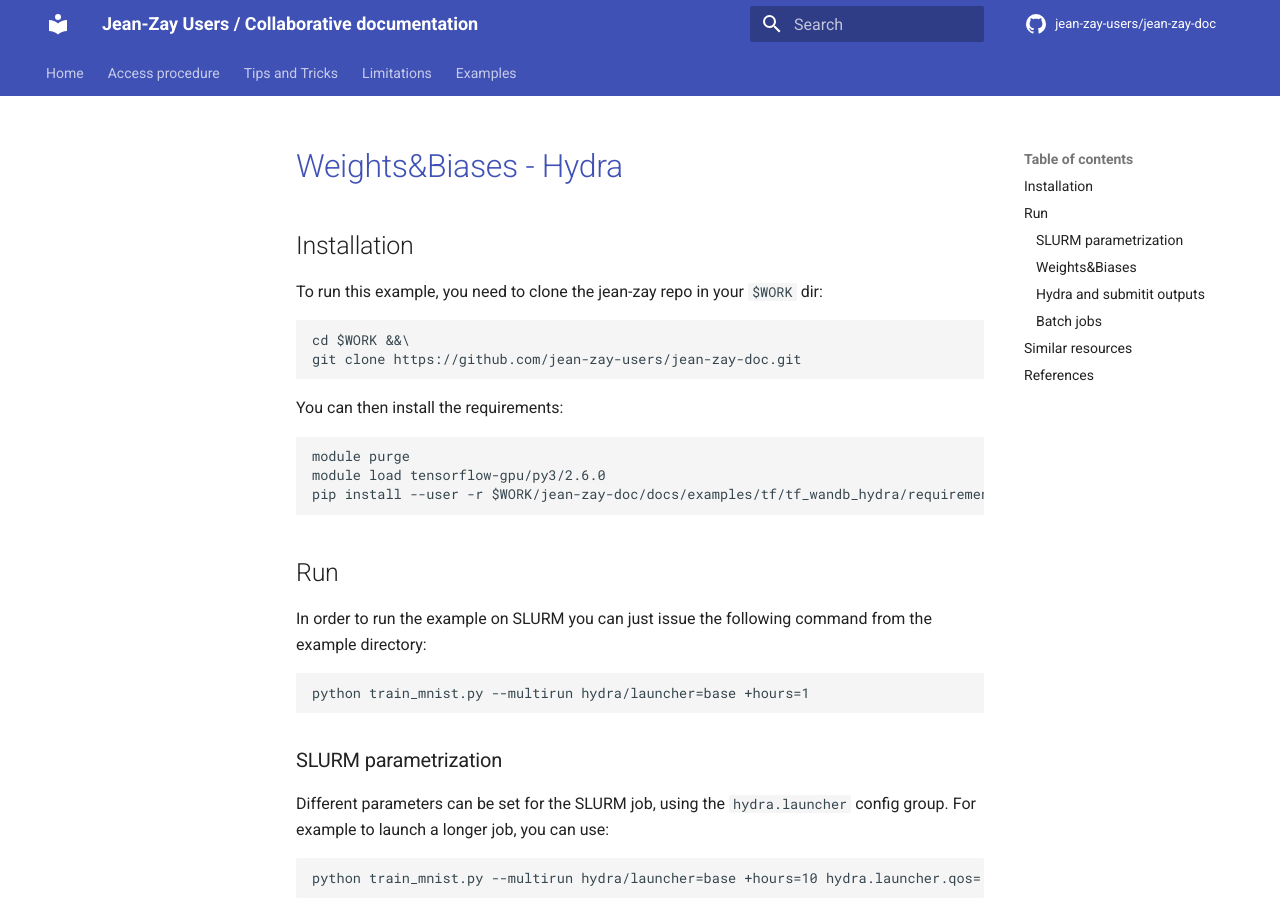
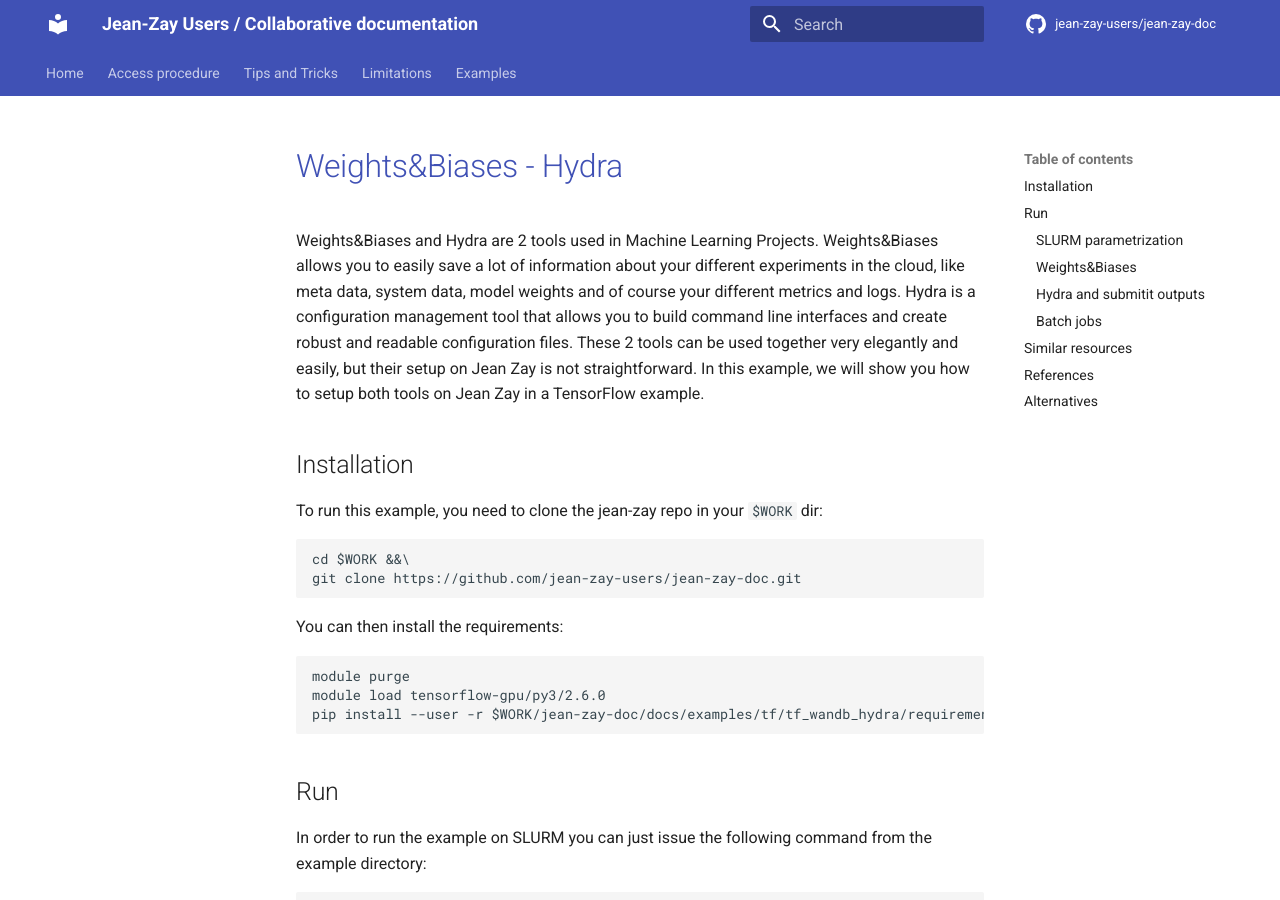
Before and after one commit to jean-zay-users/jean-zay-doc, an MkDocs documentation site: the page built from docs/examples/tf/tf_wandb_hydra/README.md, in a window 1280 px wide and 900 px high. Built offline with MkDocs 1.6.1 and Material for MkDocs 9.7.7, drawn with Linux system fonts in a browser that asks for light colours; comment, search, counter and statistics services are not loaded; some of the changed text lies outside the part shown.

Commit message:
added an introduction and some alternatives to the packages introduced

```diff
--- a/docs/examples/tf/tf_wandb_hydra/README.md
+++ b/docs/examples/tf/tf_wandb_hydra/README.md
@@ -1,5 +1,10 @@
 # [Weights&Biases - Hydra](https://github.com/jean-zay-users/jean-zay-doc/tree/master/docs/examples/tf/tf_wandb_hydra)
 
+Weights&Biases and Hydra are 2 tools used in Machine Learning Projects.
+Weights&Biases allows you to easily save a lot of information about your different experiments in the cloud, like meta data, system data, model weights and of course your different metrics and logs.
+Hydra is a configuration management tool that allows you to build command line interfaces and create robust and readable configuration files.
+These 2 tools can be used together very elegantly and easily, but their setup on Jean Zay is not straightforward.
+In this example, we will show you how to setup both tools on Jean Zay in a TensorFlow example.
 
 ## Installation
 
@@ -76,3 +81,13 @@
 - Hydra: https://hydra.cc/
 - Submitit: https://github.com/facebookincubator/submitit
 - Hydra submitit launcher: https://hydra.cc/docs/plugins/submitit_launcher/
+
+## Alternatives
+
+To Weights&Biases:
+- MLFlow
+- Tensorboard
+
+To Hydra:
+- argparse
+- click
```
